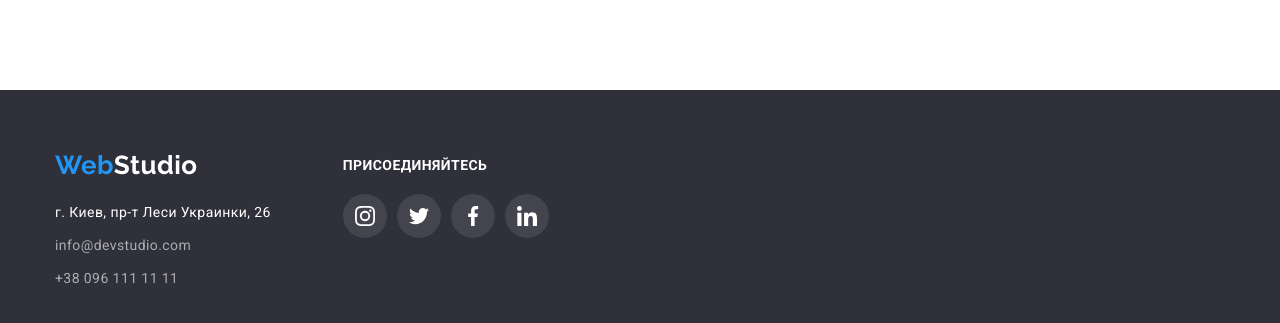
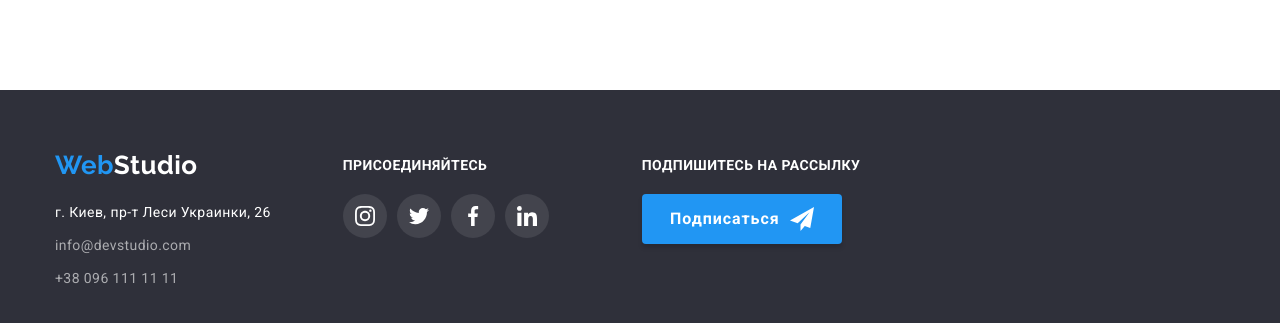
Before and after one commit to 4erkaw/goit-markup-hw-05, a plain HTML site: page index.html in a window 1280 px wide. Shown: the part 2605-2928 px from the top of the page. Drawn offline with nearby package versions, Linux system fonts and the light colour scheme.

Commit message:
4 пуш 5 дз

```diff
--- a/css/styles.css
+++ b/css/styles.css
@@ -565,6 +565,52 @@ a.current::after {
   padding-top: 8px;
 }
 
+.footer-sign{
+margin-left: 93px;
+padding-top: 8px;
+}
+
+.footer-sign-title{
+  font-weight: bold;
+  font-size: 14px;
+  line-height: 1.14;
+  letter-spacing: 0.03em;
+  text-transform: uppercase;
+
+  color: #FFFFFF;
+  margin-bottom: 20px;
+}
+
+.footer-sign-button{
+
+  display: flex;
+  min-width: 200px;
+  min-height: 50px;
+  border: 0;
+  border-radius: 4px;
+  justify-content: center;
+  align-items: center;
+
+  font-weight: 700;
+font-size: 16px;
+line-height: 1.87;
+letter-spacing: 0.06em;
+
+background-color: var(--accent-color);
+color: #FFFFFF;
+box-shadow: 0px 4px 4px rgba(0, 0, 0, 0.15);
+}
+
+.footer-sign-button::after{
+  content: '';
+  margin-left: 10px;
+
+  height: 24px;
+  width: 24px;
+
+  background-image: url(../img/icon-send.svg);
+}
+
 .footer-logo {
   display: block;
   font-family: "Raleway", sans-serif;
--- a/index.html
+++ b/index.html
@@ -503,7 +503,12 @@
             </li>
           </ul>
         </div>
+        <div class="footer-sign">
+          <p class="footer-sign-title">Подпишитесь на рассылку</p>
+          <button class="footer-sign-button" type="button">Подписаться</button>
+        </div>
       </div>
+
     </footer>
 
     <div class="banner-backdrop is-hidden" data-modal>
```
Also changed, not shown: img/icon-send.svg (added), img/icons.svg.
